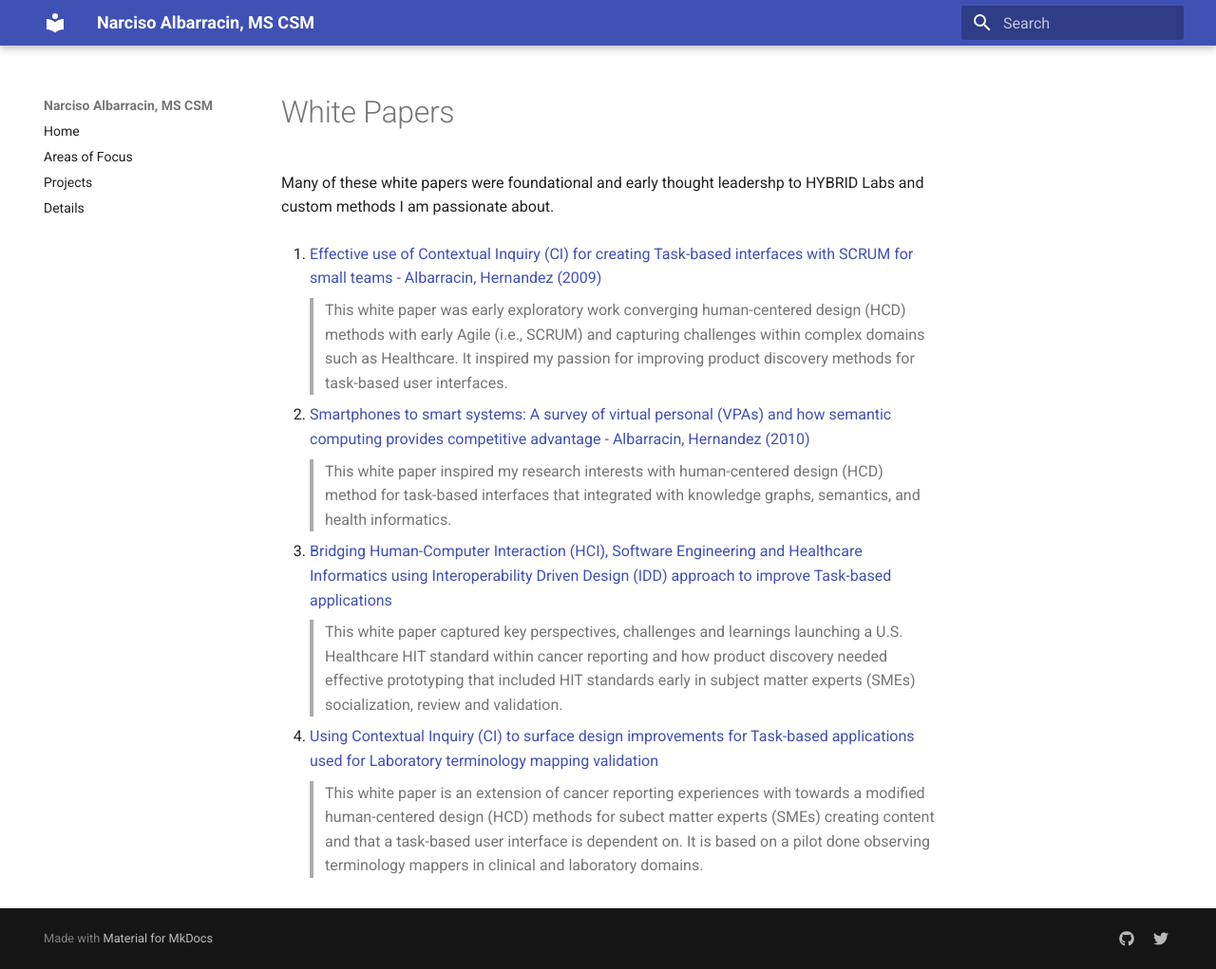
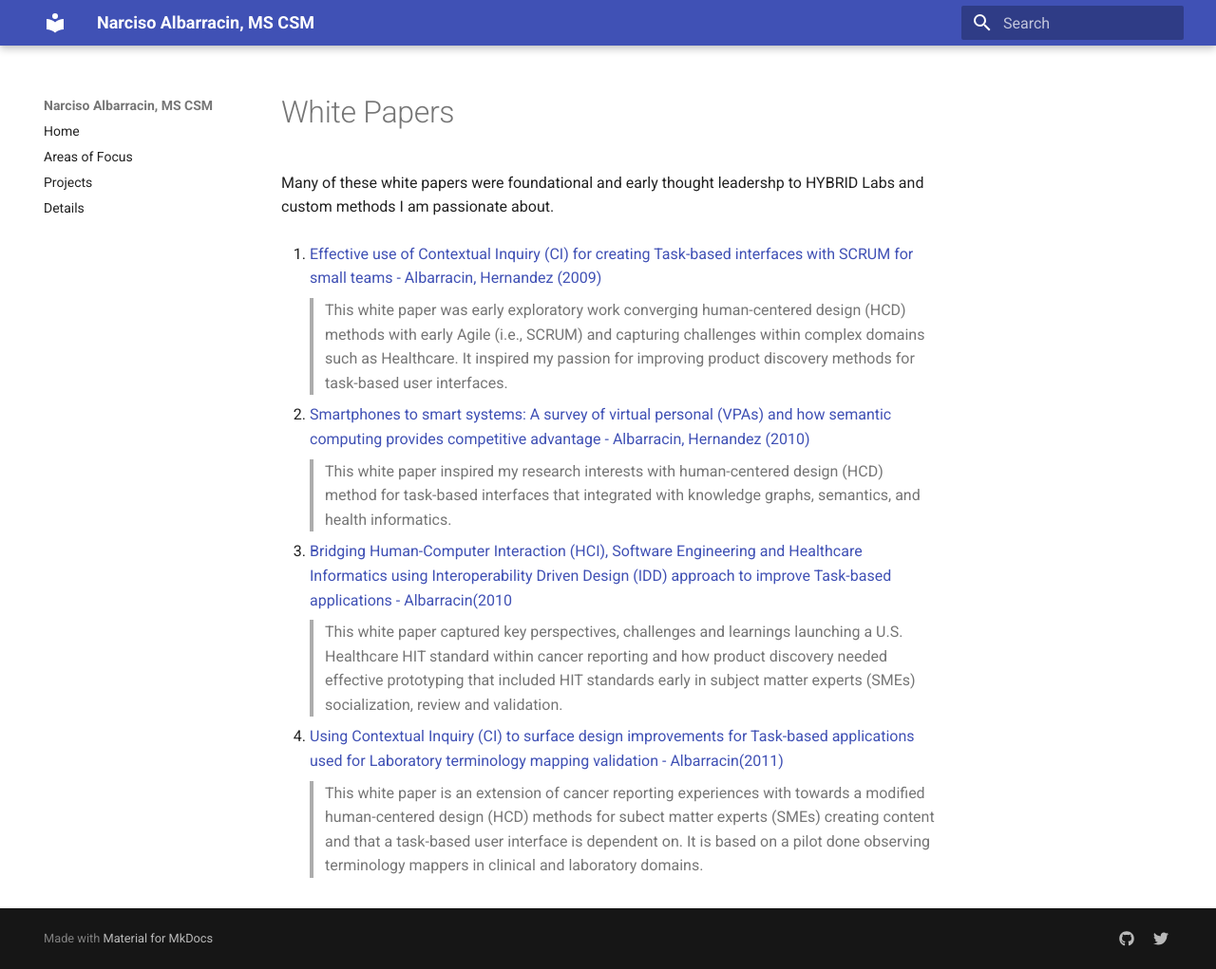
Before and after one commit to nalbarr/portfolio, an MkDocs documentation site: the page built from docs/whitepapers.md, in a window 1280 px wide and 1021 px high. Shown: the whole window at 95% size. Built offline with MkDocs 1.6.1 and Material for MkDocs 9.7.7, drawn with Linux system fonts in a browser that asks for light colours.

Commit message:
Update whitepapers.md

```diff
--- a/docs/whitepapers.md
+++ b/docs/whitepapers.md
@@ -8,8 +8,8 @@ Many of these white papers were foundational and early thought leadershp to HYBR
 2. [Smartphones to smart systems:  A survey of virtual personal (VPAs) and how semantic computing provides competitive advantage - Albarracin, Hernandez (2010)]()
 > This white paper inspired my research interests with human-centered design (HCD) method for task-based interfaces that integrated with knowledge graphs, semantics, and health informatics.
 
-3. [Bridging Human-Computer Interaction (HCI), Software Engineering and Healthcare Informatics using Interoperability Driven Design (IDD) approach to improve Task-based applications]()
+3. [Bridging Human-Computer Interaction (HCI), Software Engineering and Healthcare Informatics using Interoperability Driven Design (IDD) approach to improve Task-based applications - Albarracin(2010]()
 > This white paper captured key perspectives, challenges and learnings launching a U.S. Healthcare HIT standard within cancer reporting and how product discovery needed effective prototyping that included HIT standards early in subject matter experts (SMEs) socialization, review and validation.
 
-4. [Using Contextual Inquiry (CI) to surface design improvements for Task-based applications used for Laboratory terminology mapping validation]()
+4. [Using Contextual Inquiry (CI) to surface design improvements for Task-based applications used for Laboratory terminology mapping validation - Albarracin(2011)]()
 > This white paper is an extension of cancer reporting experiences with towards a modified human-centered design (HCD) methods for subect matter experts (SMEs) creating content and that a task-based user interface is dependent on.  It is based on a pilot done observing terminology mappers in clinical and laboratory domains.
```
